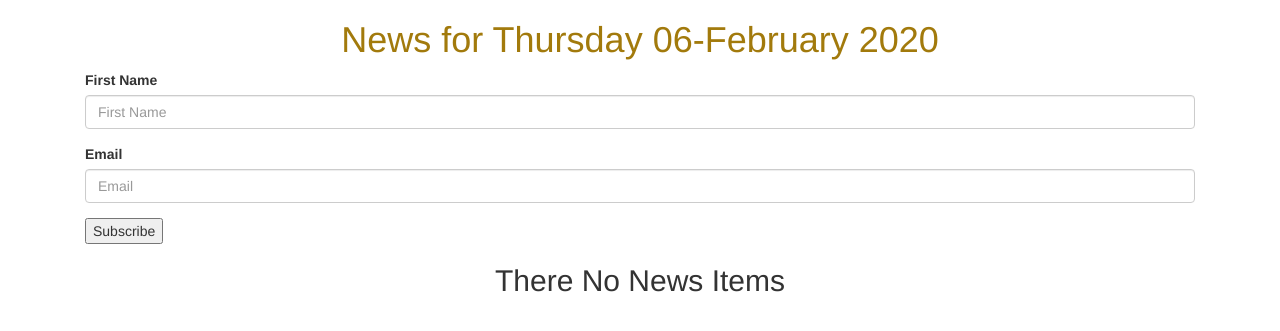
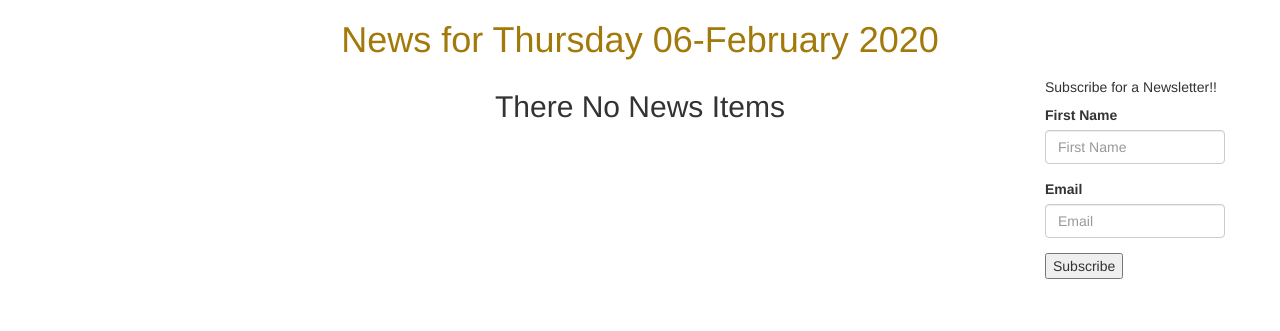
Before and after one commit to jusinam/Moringa_Tribune, a Django app: page / in a window 1280 px wide. Shown: the part 52-383 px from the top of the page. Run offline with Django 3.2, Linux system fonts and the light colour scheme; data that the repository does not hold is empty; some libraries are stand-ins or nearby versions.

Commit message:
add more content

```diff
--- a/news/templates/all-news/today_news.html
+++ b/news/templates/all-news/today_news.html
@@ -1,41 +1,40 @@
-{%extends 'all-news/base.html'%}
+{% extends 'all-news/base.html'%}
+{% load static %}
 {% load bootstrap3 %}
 {% block content %}
-{{ block.super}}
-
+{{block.super}}
 <div class="container">
-
     <!-- Looping through news   -->
-<div class="container-fluid">
-    <form  action="{%url 'newsToday'%}" method="post">
+    <div class="row">
+      <div class="col-md-2"></div>
+      <div class="col-md-8">
+    {% for news_item in news %}
+      <!-- displaying News articles -->
+        <a href="{% url 'article' news_item.id %} "><h2 class="text-center"> {{ news_item.title }} </h2></a>
+        <p class="text-center">{{news_item.post|truncatechars:200}} </p>
+      {% empty %}
+        <h2 class="text-center">There No News Items</h2>
+      <!-- Looping through news end   -->
+      {% endfor %}
+      </div>
+      <div class="col-md-2">
+        <div class="card" style="width: 18rem;">
+            <div class="card-body">
+              <h5 class="card-title">Subscribe for a Newsletter!!</h5>
+              {% comment %} <h6 class="card-subtitle mb-2 text-muted">Card subtitle</h6> {% endcomment %}
+              <p class="card-text"></p>
+              <form  action="{%url 'newsToday'%}" method="post" class="card-text">
                 {%csrf_token%}
-
                 {% bootstrap_form letterForm layout='inline' %}
                 <input type="submit" value="Subscribe">
               </form>
             </div>
-
-{% for news_item in news %}
-
-  <div class="row">
-    <!-- displaying News articles -->
-    <div class="col-xs-6 col-sm-6 col-md-6 col-lg-6">
-      <h2 class="text-center"> {{ news_item.title }} </h2>
           </div>
-
-    <!--Display news Article images  -->
-    <div class="col-xs-6 col-sm-6 col-md-6 col-lg-6">
-      <img src="{{news_item.article_image.url}}" class="img-responsive" alt="Image">
         </div>
-
     </div>
-
-  {% empty %}
-  <div class="row">
-    <h2 class="text-center">There No News Items</h2>
 </div>
-  {% endfor %}
-
-</div>
-
 {% endblock %}
+{% block scripts %}
+  {{block.super}}
+  <script type="text/javascript" src="{%static 'js/newsletter.js'%}"></script>
+{% endblock %}
```
Lines whose indentation alone changed are shown as unchanged.
